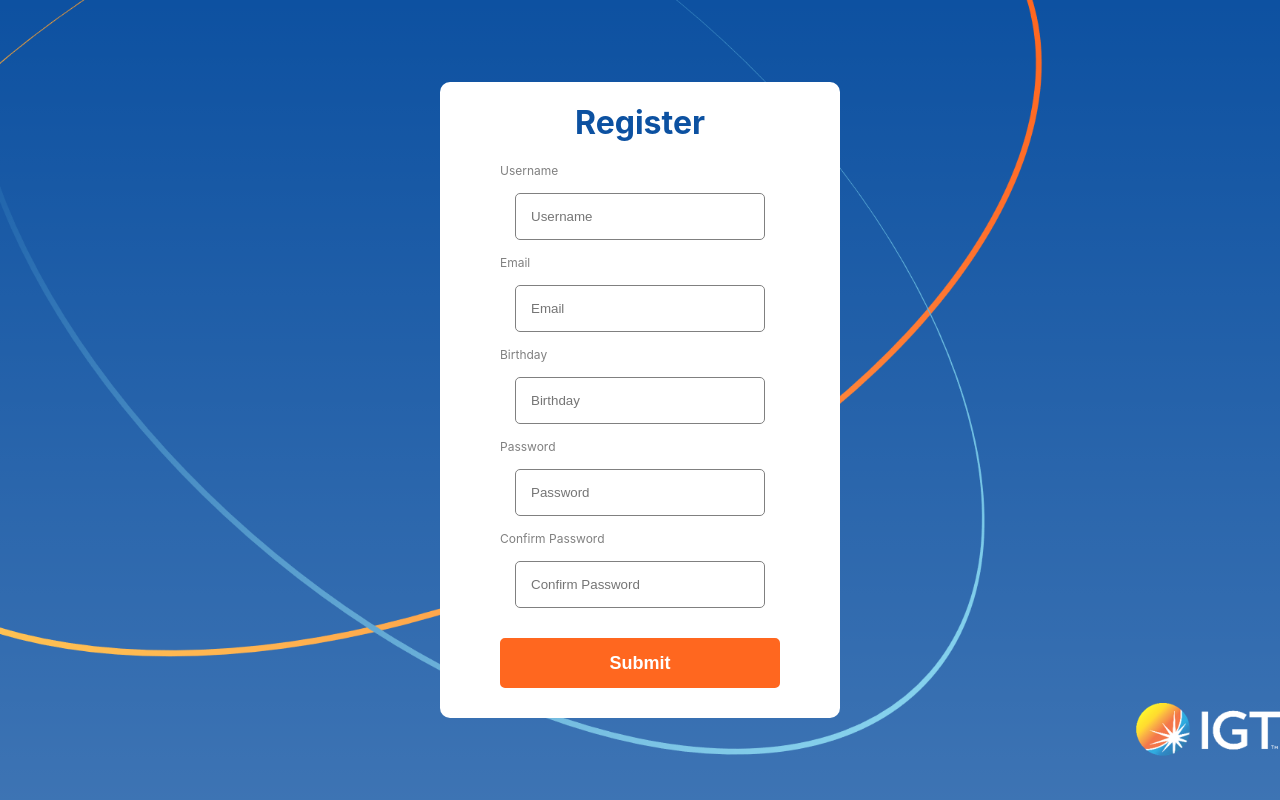
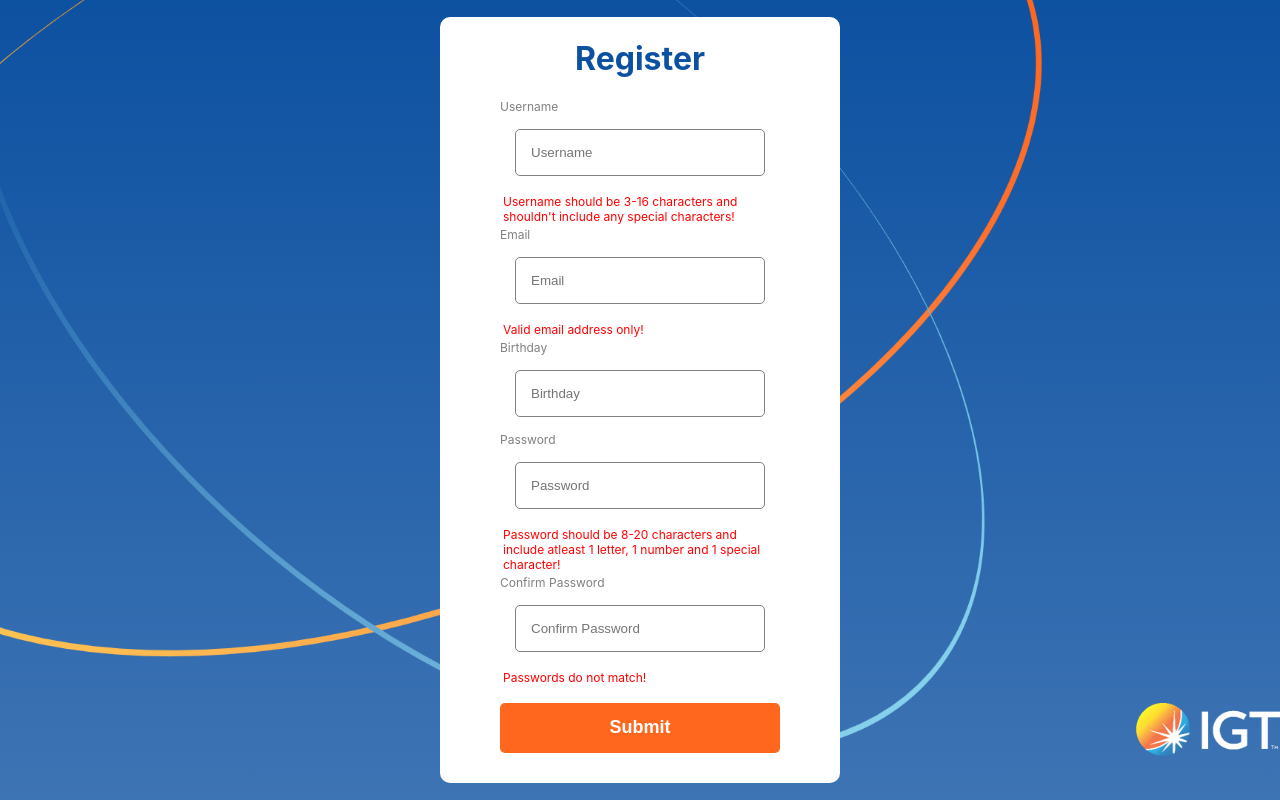
Before and after one commit to thomasmartinez114/form-register, a React (Create React App) app: page / in a window 1280 px wide. Built offline with nearby package versions, Linux system fonts and the light colour scheme.

Commit message:
added validation for username

```diff
--- a/src/App.js
+++ b/src/App.js
@@ -20,6 +20,8 @@ const App = () => {
       errorMessage:
         "Username should be 3-16 characters and shouldn't include any special characters!",
       label: 'Username',
+      pattern: '^[A-Za-z0-9]{3,16}$',
+      required: true,
     },
     {
       id: 2,
@@ -28,6 +30,7 @@ const App = () => {
       placeholder: 'Email',
       errorMessage: 'Valid email address only!',
       label: 'Email',
+      required: true,
     },
     {
       id: 3,
@@ -44,6 +47,7 @@ const App = () => {
       errorMessage:
         'Password should be 8-20 characters and include atleast 1 letter, 1 number and 1 special character!',
       label: 'Password',
+      required: true,
     },
     {
       id: 5,
@@ -52,6 +56,7 @@ const App = () => {
       placeholder: 'Confirm Password',
       errorMessage: 'Passwords do not match!',
       label: 'Confirm Password',
+      required: true,
     },
   ];
 
```
